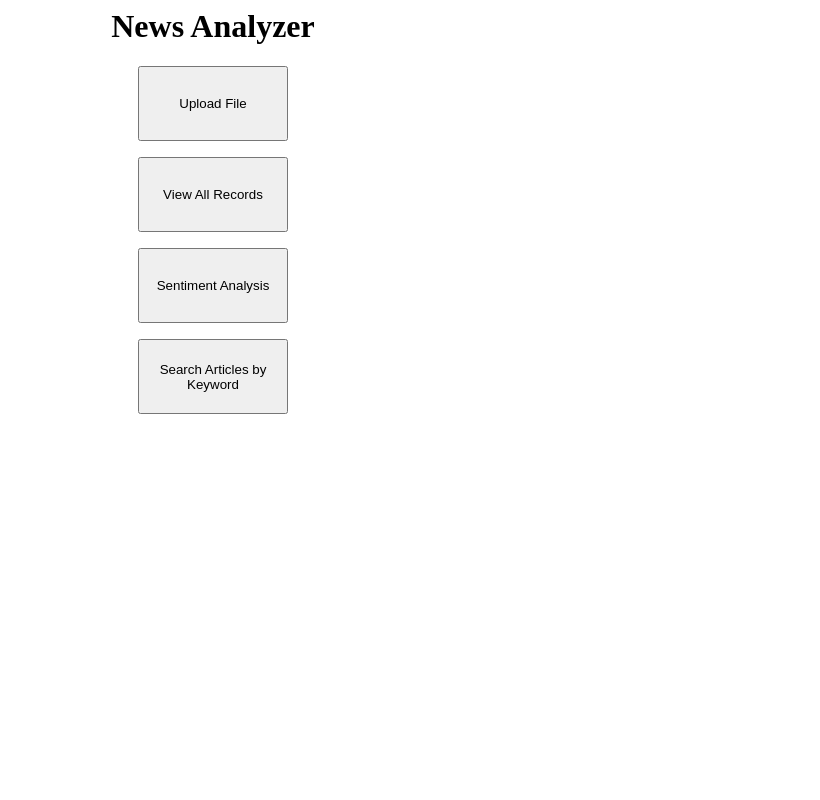
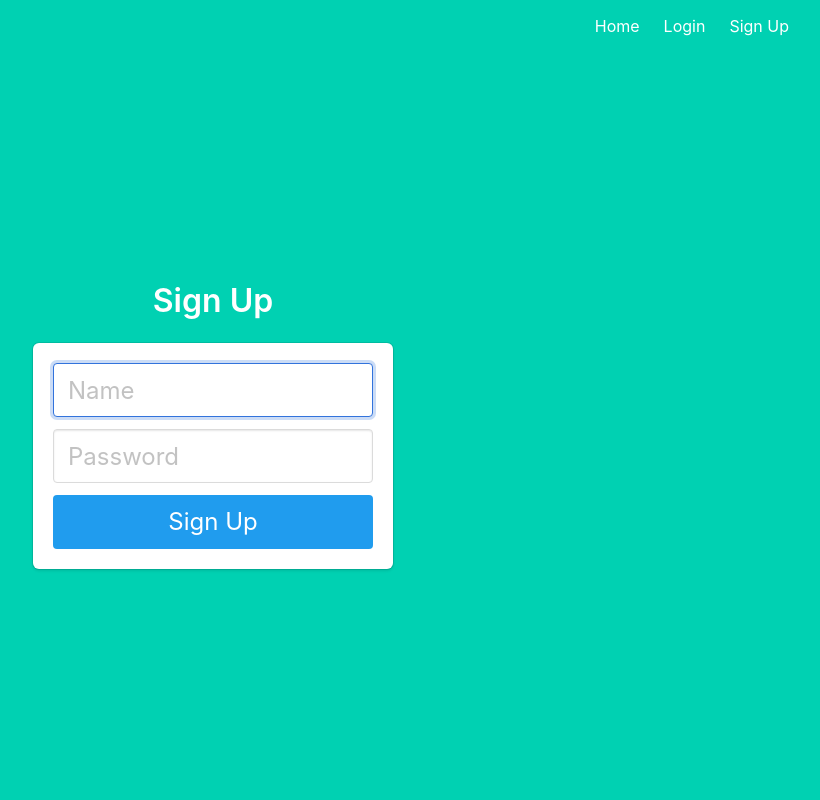
Before and after one commit to BUEC500C1/news-analyzer-mhammas, a Flask app: page / in a window 1280 px wide. Shown: the whole page, without its empty margins (427-1247 px from the left). Run offline with Flask 2, Linux system fonts and the light colour scheme.

Commit message:
added GUI plus signin functionality

```diff
--- a/application.py
+++ b/application.py
@@ -1,14 +1,56 @@
-from flask import Flask, escape, render_template, request
+from flask import Flask, escape, render_template, request, redirect, url_for, session
 from NewsfeedIngestor.ingestor import * # import functions from other files
 from SecureFileUploader.uploader import * # import functions from other files
 from TextNLPAnalysis.nlp import * # import functions from other files
 
 application = Flask(__name__)
+application.secret_key = '218401824021809421840128094812094809'
 
 @application.route('/')
 @application.route('/index')
+def index():
+   return render_template('signup.html')
+
+@application.route('/signup')
+def signup():
+   return render_template('signup.html')
+
+@application.route('/login')
+def login():
+   return render_template('login.html')
+
+@application.route('/signup_post', methods = ['POST'])
+def signup_post():
+    name = request.form.get("name")
+    password = request.form.get("password")
+    retVal = signup_user(name, password)
+    if retVal['status'] == 200:
+        return redirect(url_for('login_post'), code=307)
+    else:
+        return redirect(url_for('signup'))
+
+@application.route('/login_post', methods = ['POST'])
+def login_post():
+    name = request.form.get("name")
+    password = request.form.get("password")
+    retVal = login_user(name, password)
+    if retVal['status'] == 200:
+        session['username'] = name
+        return redirect(url_for('main'))
+    else:
+        return redirect(url_for('login'))
+
+@application.route('/main')
 def main():
-   return render_template('main.html')
+    if 'username' in session:
+        return render_template('main.html')
+    else:
+        return redirect(url_for('index'))
+
+@application.route('/logout')
+def logout():
+    session.pop('username', default=None)
+    return redirect(url_for('index'))
 
 @application.route('/upload')
 def upload():
@@ -16,13 +58,13 @@
 
 @application.route('/read')
 def read():
-    return read_records()
+    return read_records(session['username'])
 
 @application.route('/create', methods = ['POST'])
 def create_file():
     #name = request.args.get("file")
     f = request.files['file']
-    return create(f)
+    return create(session['username'], f)
 
 @application.route('/delete')
 def delete_file():
--- /dev/null
+++ b/templates/base.html
@@ -0,0 +1,57 @@
+<!DOCTYPE html>
+<html>
+
+<head>
+    <meta charset="utf-8">
+    <meta http-equiv="X-UA-Compatible" content="IE=edge">
+    <meta name="viewport" content="width=device-width, initial-scale=1">
+    <title>News Analyzer</title>
+    <link rel="stylesheet" href="https://cdnjs.cloudflare.com/ajax/libs/bulma/0.7.2/css/bulma.min.css" />
+</head>
+
+<body>
+    <section class="hero is-primary is-fullheight">
+
+        <div class="hero-head">
+            <nav class="navbar">
+                <div class="container">
+
+                    <div id="navbarMenuHeroA" class="navbar-menu">
+                        <div class="navbar-end">
+                            <a href="{{ url_for('index') }}" class="navbar-item">
+                                Home
+                            </a>
+                            {% if 'username' in session %}
+                            <a href="{{ url_for('main') }}" class="navbar-item">
+                                Profile
+                            </a>
+                            {% endif %}
+                            {% if not 'username' in session %}
+                            <a href="{{ url_for('login') }}" class="navbar-item">
+                                Login
+                            </a>
+                            <a href="{{ url_for('signup') }}" class="navbar-item">
+                                Sign Up
+                            </a>
+                            {% endif %}
+                            {% if 'username' in session %}
+                            <a href="{{ url_for('logout') }}" class="navbar-item">
+                                Logout
+                            </a>
+                            {% endif %}
+                        </div>
+                    </div>
+                </div>
+            </nav>
+        </div>
+
+        <div class="hero-body">
+            <div class="container has-text-centered">
+               {% block content %}
+               {% endblock %}
+            </div>
+        </div>
+    </section>
+</body>
+
+</html>
--- a/templates/main.html
+++ b/templates/main.html
@@ -1,3 +1,6 @@
+{% extends "base.html" %}
+
+{% block content %}
 <html>
    <body>
    	<h1 align="center">News Analyzer</h1>
@@ -7,3 +10,4 @@
 	<p align="center"><a href=search><button class=grey style="height:75px;width:150px">Search Articles by Keyword</button></a></p>
    </body>
 </html>
+{% endblock %}
--- a/templates/search.html
+++ b/templates/search.html
@@ -1,3 +1,6 @@
+{% extends "base.html" %}
+
+{% block content %}
 <html>
    <body>
       <form action = "http://localhost:5000/search/keyword_search" method = "GET"
@@ -7,3 +10,4 @@
       </form>
    </body>
 </html>
+{% endblock %}
--- a/templates/sentiment.html
+++ b/templates/sentiment.html
@@ -1,3 +1,6 @@
+{% extends "base.html" %}
+
+{% block content %}
 <html>
    <body>
       <form action = "http://localhost:5000/sentiment/get_sentiment" method = "GET"
@@ -7,3 +10,4 @@
       </form>
    </body>
 </html>
+{% endblock %}
--- /dev/null
+++ b/templates/signup.html
@@ -0,0 +1,24 @@
+{% extends "base.html" %}
+
+{% block content %}
+<div class="column is-4 is-offset-4">
+    <h3 class="title">Sign Up</h3>
+    <div class="box">
+        <form method="POST" action="/signup_post">
+            <div class="field">
+                <div class="control">
+                    <input class="input is-large" type="text" name="name" placeholder="Name" autofocus="">
+                </div>
+            </div>
+
+            <div class="field">
+                <div class="control">
+                    <input class="input is-large" type="password" name="password" placeholder="Password">
+                </div>
+            </div>
+
+            <button class="button is-block is-info is-large is-fullwidth">Sign Up</button>
+        </form>
+    </div>
+</div>
+{% endblock %}
--- a/templates/upload.html
+++ b/templates/upload.html
@@ -1,3 +1,6 @@
+{% extends "base.html" %}
+
+{% block content %}
 <html>
    <body>
       <form action = "http://localhost:5000/create" method = "POST"
@@ -7,3 +10,4 @@
       </form>
    </body>
 </html>
+{% endblock %}
```
Also changed, not shown: SecureFileUploader/uploader.py (+28 -8 lines), templates/login.html (added, +24 -0 lines).
